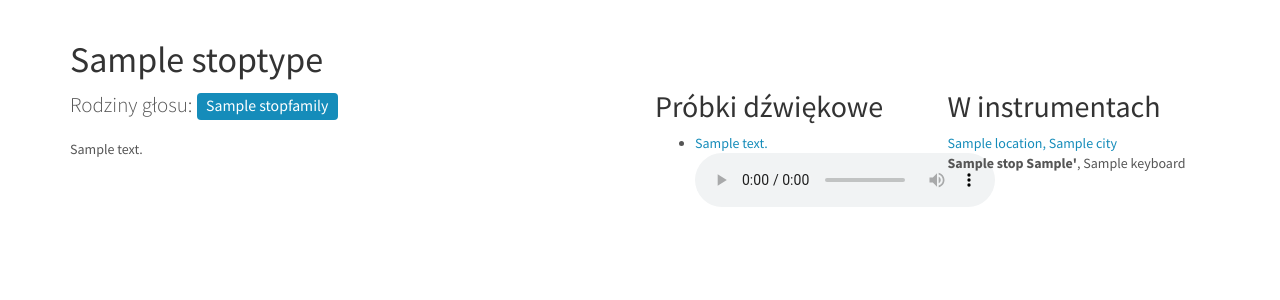
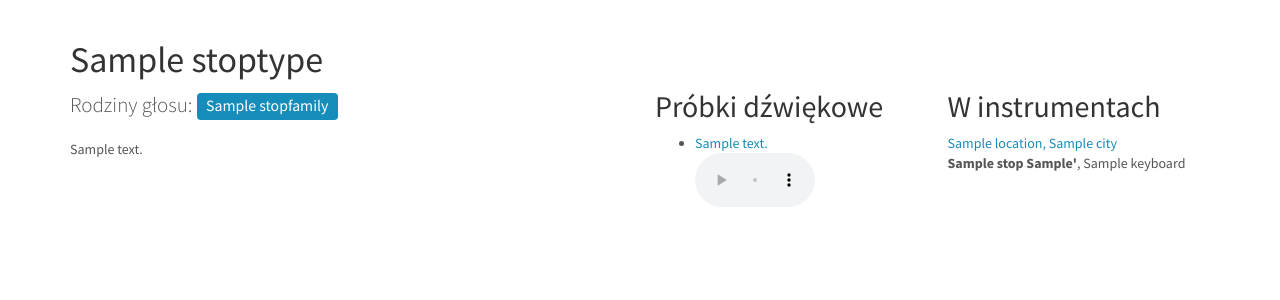
Before and after one commit to pawel-szajna/organ, a Django app: page /stop/1 in a window 1280 px wide. Shown: the part 54-354 px from the top of the page. Run offline with Django 3.2, Linux system fonts and the light colour scheme; tables that the repository leaves empty hold one stand-in row (values such as "Sample post"); some libraries are stand-ins or nearby versions.

Commit message:
Updated CSS

```diff
--- a/static/custom.css
+++ b/static/custom.css
@@ -111,3 +111,7 @@ a.stop.reed {
     bottom: 0;
     opacity: 1;
 }
+
+.sound-samples audio {
+    width: 120px;
+}
```
